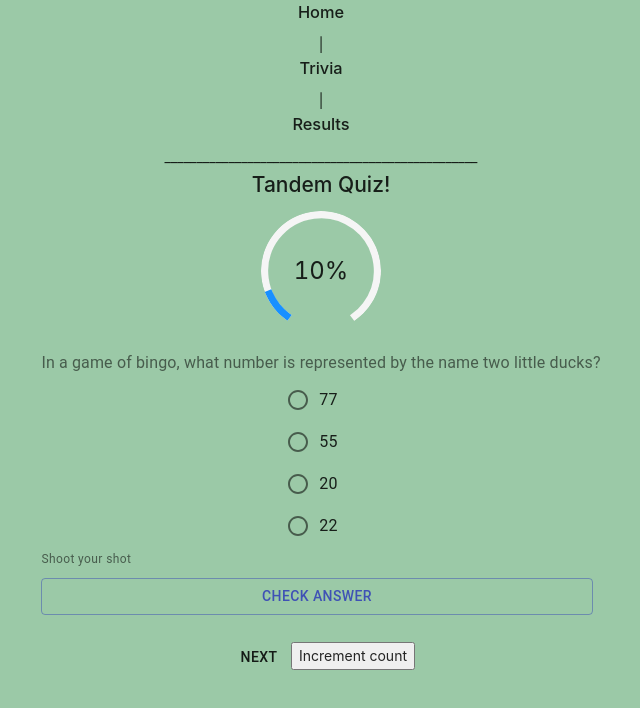
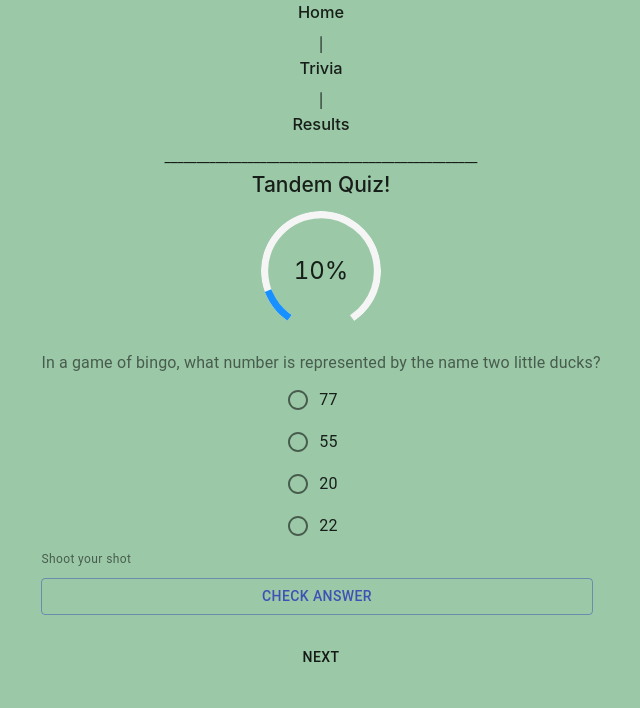
Before and after one commit to qweliant/tandem, a React (Create React App) app: page /trivia in a window 1280 px wide. Shown: the top 708 px of the page, without its empty margins (319-959 px from the left). Built offline with nearby package versions, Linux system fonts and the light colour scheme.

Commit message:
clean up this version

```diff
--- a/src/Components/Results.js
+++ b/src/Components/Results.js
@@ -3,7 +3,7 @@ import { useCountState } from "../ScoreContext";
 
 function CountDisplay() {
     const { count } = useCountState();
-    return <div>{`The current count is ${count}`}</div>;
+    return <h1>{`Your score is ${count}`}</h1>;
   }
 
 
@@ -12,7 +12,6 @@ const Results = () => {
 
         <div>
     <CountDisplay />
-    RESULTS PAGE
         </div>
 
 
--- a/src/Components/Trivia.js
+++ b/src/Components/Trivia.js
@@ -22,15 +22,6 @@ const HomePageHeader = () => {
     </header>
   );
 };
-
-function Counter() {
-  const dispatch = useCountDispatch();
-  return (
-    <button onClick={() => dispatch({ type: "increment" })}>
-      Increment count
-    </button>
-  );
-}
 
 const useStyles = makeStyles((theme) => ({
   formControl: {
@@ -77,6 +68,7 @@ const Trivia = () => {
 
       setPrecent(count + 2);
       setDisable(false)
+      setError(false);
       setHelperText("Shoot your shot")
     } else {
       let path = `results`;
@@ -152,7 +144,6 @@ const Trivia = () => {
         </FormControl>
       </form>
       <Button onClick={onClick}> {buttonText} </Button>
-      <Counter />
     </div>
 
   );
```
